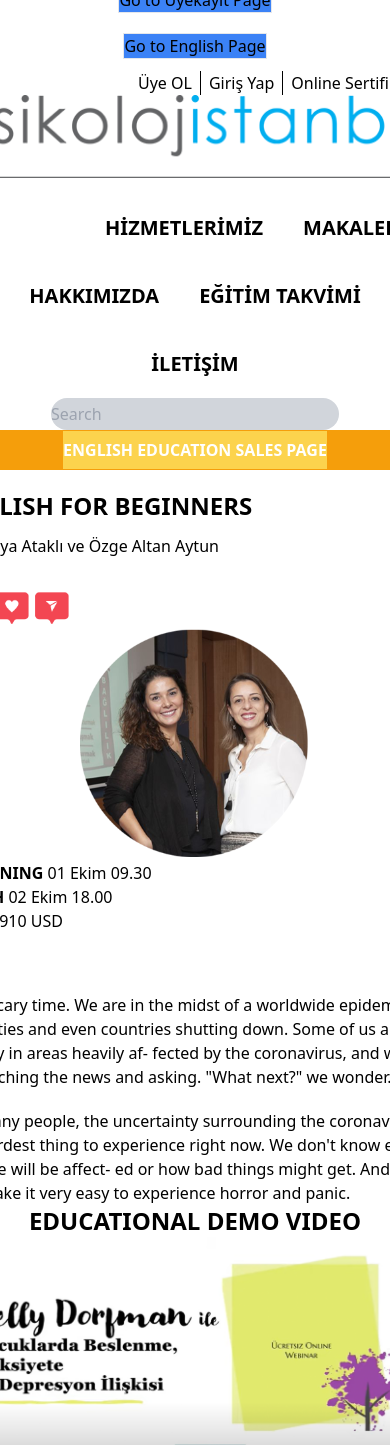
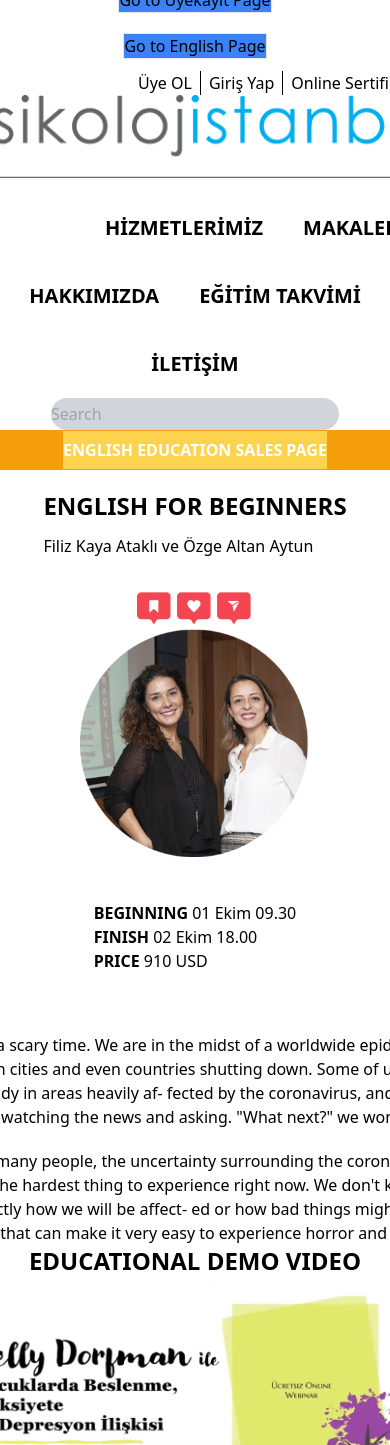
Before and after one commit to sfburaktrn/Web-design-3-pages-, a React (Create React App) app in the folder proje/: page /English in a window 390 px wide. Shown: the top 1445 px of the page. Built offline with nearby package versions, Linux system fonts and the light colour scheme.

Commit message:
responsive update

```diff
--- a/proje/src/Components/English.js
+++ b/proje/src/Components/English.js
@@ -91,40 +91,40 @@ function English() {
         </a>
       </div>
       <div className="lg:border border-amber-500  rounded lg:ml-40 lg:mr-40 md:mr-0 md:ml-0 sm:mr-0 sm:ml-0 md:border-0 sm:border-0 ">
-        <div className="lg:flex mt-5 mb-5 lg:flex-row md:flex md:flex-col sm:flex sm:flex-col">
-          <div className="lg:flex-1 lg:flex-col md:mt-10 md:ml-6 sm:mt-10 sm:ml-6">
+        <div className="flex flex-col items-center justify-center mt-5 mb-5 lg:flex-row md:flex-col sm:flex-col">
+          <div className="lg:w-1/3 md:w-full sm:w-full">
             <p className="text-2xl font-bold">ENGLISH FOR BEGINNERS</p>
             <p className="pt-3">Filiz Kaya Ataklı ve Özge Altan Aytun</p>
-            <img className="pt-8" src={iconEnglish} alt="iconEnglish" />
+            <img className="pt-8 mx-auto" src={iconEnglish} alt="iconEnglish" />
           </div>
-          <div className="lg:flex-1 md:flex-1 sm:flex-1">
+          <div className="lg:w-1/3 md:w-full sm:w-full">
             <img
-              className="mx-auto w-auto lg:items-center sm:items-center md:items-center"
+              className="mx-auto w-auto"
               src={englishPhoto}
               alt="englishPhoto"
             />
           </div>
-          <div className="lg:flex-1 lg:mt-10 lg:mr-4 md:mr-0 sm:mr-0 md:mt-10 md:flex-col sm:mt-10 sm:flex-col">
-            <p className="lg:text-right md:text-center sm:text-center">
+          <div className="lg:w-1/3 md:w-full sm:w-full mt-10">
+            <p className="lg:text-center md:text-center sm:text-center">
               <span className="font-bold">BEGINNING </span>01 Ekim 09.30
             </p>
-            <p className="lg:text-right  md:text-center sm:text-center">
+            <p className="lg:text-center md:text-center sm:text-center">
               <span className="font-bold">FINISH </span>02 Ekim 18.00
             </p>
-            <p className="lg:text-right  md:text-center sm:text-center">
+            <p className="lg:text-center md:text-center sm:text-center">
               <span className="font-bold">PRICE </span>910 USD
             </p>
           </div>
         </div>
       </div>
       <div className="mt-10 lg:mr-36 lg:ml-40">
-        <p className="">
+        <p className="text-center ml-3">
           It's a scary time. We are in the midst of a worldwide epidemic, with
           cities and even countries shutting down. Some of us are already in
           areas heavily af- fected by the coronavirus, and we're all watching
           the news and asking. "What next?" we wonder.
         </p>
-        <p className="mt-5">
+        <p className=" mt-5 ml-3 text-center">
           For many people, the uncertainty surrounding the coronavirus is the
           hardest thing to experience right now. We don't know exactly how we
           will be affect- ed or how bad things might get. And that can make it
```
